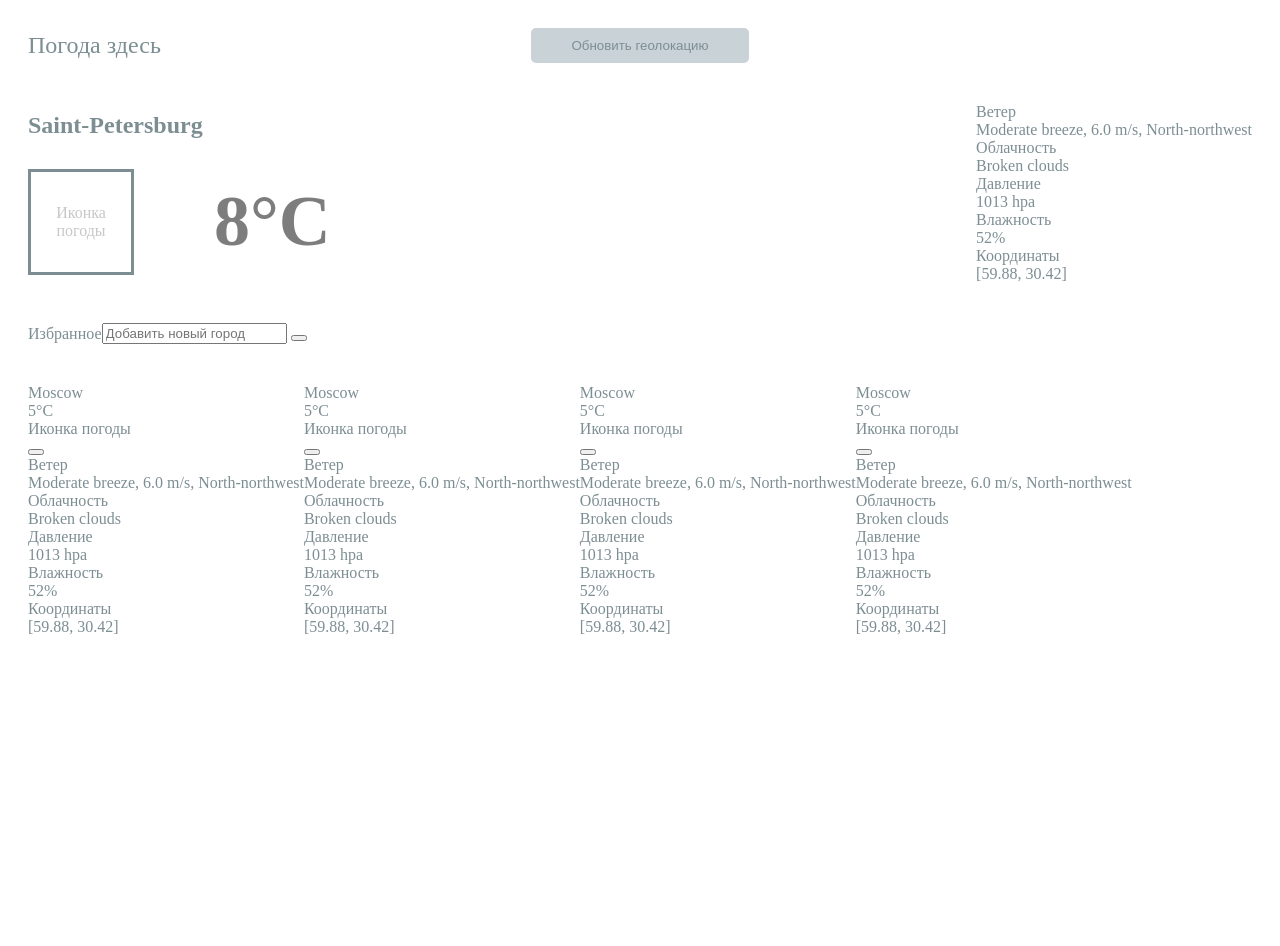
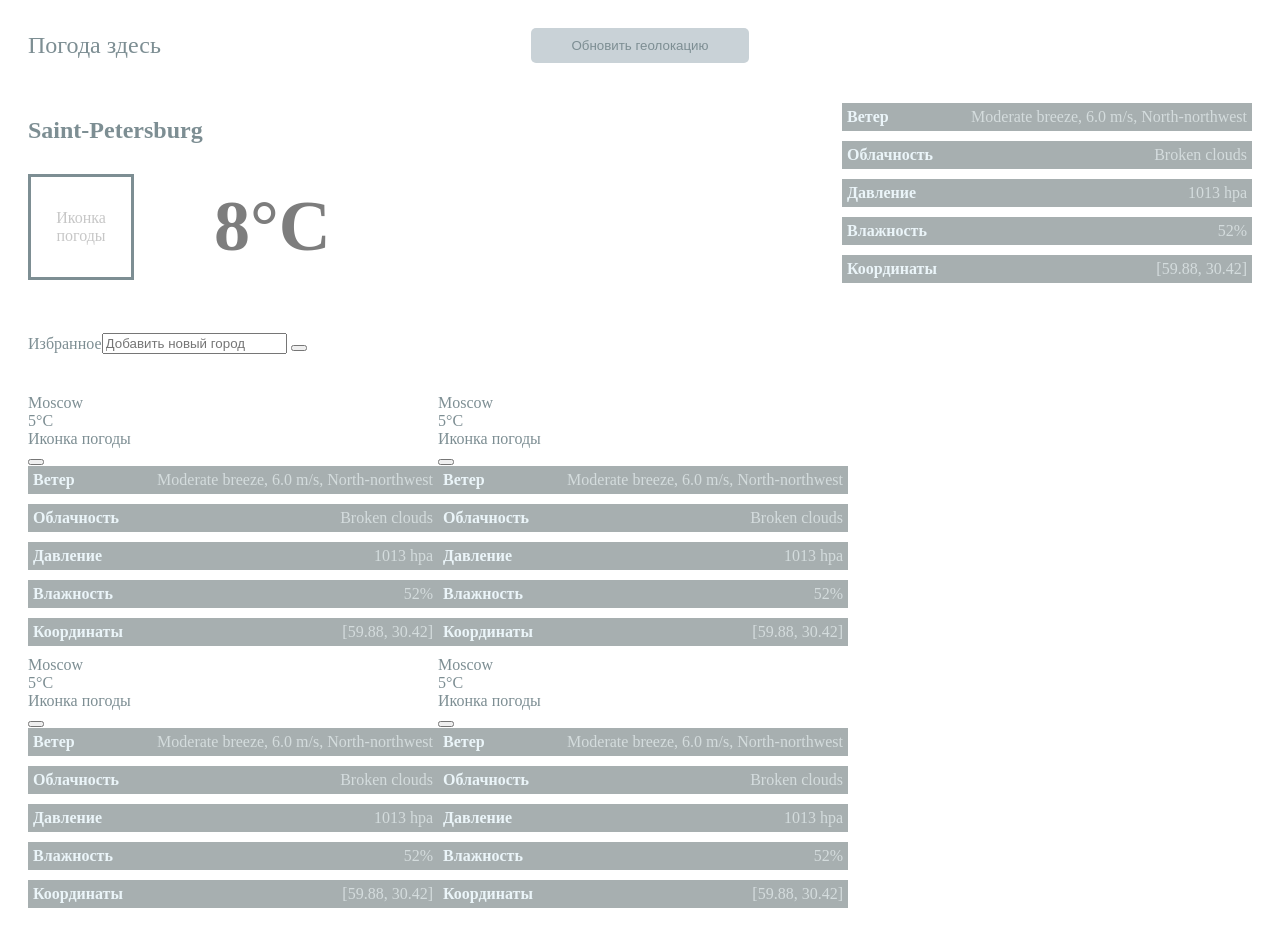
Before and after one commit to Bukilan/IMTOWeb4, a plain HTML site: page index.html in a window 1280 px wide. Before the commit the page ends 800 px from the top, so only its background shows below. Drawn offline with Linux system fonts and the light colour scheme.

Commit message:
- fix html and styles

```diff
--- a/index.css
+++ b/index.css
@@ -16,7 +16,34 @@
 }
 
 .weather-block {
+    display: flex;
+    justify-content: center;
+    flex-direction: column;
+}
 
+.weather-block:last-child {
+    margin-bottom: 0;
+}
+
+.weather-data {
+    min-width: 400px;
+    display: flex;
+    align-items: center;
+    justify-content: space-between;
+    padding: 5px;
+    background: #a7afb0;
+    margin-bottom: 10px;
+}
+
+.weather-data_key {
+    color: #ebf5f9;
+    font-size: 16px;
+    font-weight: 800;
+}
+
+.weather-data_value {
+    color: #d4dcdd;
+    font-size: 16px;
 }
 
 .weather-block_container__header_current {
--- a/index.html
+++ b/index.html
@@ -32,42 +32,42 @@
         </div>
         <div class="weather-block">
             <div class="weather-data">
-                <div>
+                <div class="weather-data_key">
                     Ветер
                 </div>
-                <div>
+                <div class="weather-data_value">
                     Moderate breeze, 6.0 m/s, North-northwest
                 </div>
             </div>
             <div class="weather-data">
-                <div>
+                <div class="weather-data_key">
                     Облачность
                 </div>
-                <div>
+                <div class="weather-data_value">
                     Broken clouds
                 </div>
             </div>
             <div class="weather-data">
-                <div>
+                <div class="weather-data_key">
                     Давление
                 </div>
-                <div>
+                <div class="weather-data_value">
                     1013 hpa
                 </div>
             </div>
             <div class="weather-data">
-                <div>
+                <div class="weather-data_key">
                     Влажность
                 </div>
-                <div>
+                <div class="weather-data_value">
                     52%
                 </div>
             </div>
             <div class="weather-data">
-                <div>
+                <div class="weather-data_key">
                     Координаты
                 </div>
-                <div>
+                <div class="weather-data_value">
                     [59.88, 30.42]
                 </div>
             </div>
@@ -84,7 +84,6 @@
     </div>
     <div class="weather-block_container">
         <div class="weather-block">
-            <div class="weather-data">
             <div class="common-weather_container">
                 <div class="common-weather_inner-container">
                     <div class="common-weather_city">
@@ -101,49 +100,47 @@
                 <button type="button" class="close_button"/>
             </div>
             <div class="weather-data">
-                    <div>
+                <div class="weather-data_key">
                     Ветер
                 </div>
-                    <div>
+                <div class="weather-data_value">
                     Moderate breeze, 6.0 m/s, North-northwest
                 </div>
             </div>
             <div class="weather-data">
-                    <div>
+                <div class="weather-data_key">
                     Облачность
                 </div>
-                    <div>
+                <div class="weather-data_value">
                     Broken clouds
                 </div>
             </div>
             <div class="weather-data">
-                    <div>
+                <div class="weather-data_key">
                     Давление
                 </div>
-                    <div>
+                <div class="weather-data_value">
                     1013 hpa
                 </div>
             </div>
             <div class="weather-data">
-                    <div>
+                <div class="weather-data_key">
                     Влажность
                 </div>
-                    <div>
+                <div class="weather-data_value">
                     52%
                 </div>
             </div>
             <div class="weather-data">
-                    <div>
+                <div class="weather-data_key">
                     Координаты
                 </div>
-                    <div>
+                <div class="weather-data_value">
                     [59.88, 30.42]
                 </div>
             </div>
         </div>
-        </div>
         <div class="weather-block">
-            <div class="weather-data">
             <div class="common-weather_container">
                 <div class="common-weather_inner-container">
                     <div class="common-weather_city">
@@ -160,49 +157,47 @@
                 <button type="button" class="close_button"/>
             </div>
             <div class="weather-data">
-                    <div>
+                <div class="weather-data_key">
                     Ветер
                 </div>
-                    <div>
+                <div class="weather-data_value">
                     Moderate breeze, 6.0 m/s, North-northwest
                 </div>
             </div>
             <div class="weather-data">
-                    <div>
+                <div class="weather-data_key">
                     Облачность
                 </div>
-                    <div>
+                <div class="weather-data_value">
                     Broken clouds
                 </div>
             </div>
             <div class="weather-data">
-                    <div>
+                <div class="weather-data_key">
                     Давление
                 </div>
-                    <div>
+                <div class="weather-data_value">
                     1013 hpa
                 </div>
             </div>
             <div class="weather-data">
-                    <div>
+                <div class="weather-data_key">
                     Влажность
                 </div>
-                    <div>
+                <div class="weather-data_value">
                     52%
                 </div>
             </div>
             <div class="weather-data">
-                    <div>
+                <div class="weather-data_key">
                     Координаты
                 </div>
-                    <div>
+                <div class="weather-data_value">
                     [59.88, 30.42]
                 </div>
             </div>
         </div>
-        </div>
         <div class="weather-block">
-            <div class="weather-data">
             <div class="common-weather_container">
                 <div class="common-weather_inner-container">
                     <div class="common-weather_city">
@@ -219,49 +214,47 @@
                 <button type="button" class="close_button"/>
             </div>
             <div class="weather-data">
-                    <div>
+                <div class="weather-data_key">
                     Ветер
                 </div>
-                    <div>
+                <div class="weather-data_value">
                     Moderate breeze, 6.0 m/s, North-northwest
                 </div>
             </div>
             <div class="weather-data">
-                    <div>
+                <div class="weather-data_key">
                     Облачность
                 </div>
-                    <div>
+                <div class="weather-data_value">
                     Broken clouds
                 </div>
             </div>
             <div class="weather-data">
-                    <div>
+                <div class="weather-data_key">
                     Давление
                 </div>
-                    <div>
+                <div class="weather-data_value">
                     1013 hpa
                 </div>
             </div>
             <div class="weather-data">
-                    <div>
+                <div class="weather-data_key">
                     Влажность
                 </div>
-                    <div>
+                <div class="weather-data_value">
                     52%
                 </div>
             </div>
             <div class="weather-data">
-                    <div>
+                <div class="weather-data_key">
                     Координаты
                 </div>
-                    <div>
+                <div class="weather-data_value">
                     [59.88, 30.42]
                 </div>
             </div>
         </div>
-        </div>
         <div class="weather-block">
-            <div class="weather-data">
             <div class="common-weather_container">
                 <div class="common-weather_inner-container">
                     <div class="common-weather_city">
@@ -278,44 +271,43 @@
                 <button type="button" class="close_button"/>
             </div>
             <div class="weather-data">
-                    <div>
+                <div class="weather-data_key">
                     Ветер
                 </div>
-                    <div>
+                <div class="weather-data_value">
                     Moderate breeze, 6.0 m/s, North-northwest
                 </div>
             </div>
             <div class="weather-data">
-                    <div>
+                <div class="weather-data_key">
                     Облачность
                 </div>
-                    <div>
+                <div class="weather-data_value">
                     Broken clouds
                 </div>
             </div>
             <div class="weather-data">
-                    <div>
+                <div class="weather-data_key">
                     Давление
                 </div>
-                    <div>
+                <div class="weather-data_value">
                     1013 hpa
                 </div>
             </div>
             <div class="weather-data">
-                    <div>
+                <div class="weather-data_key">
                     Влажность
                 </div>
-                    <div>
+                <div class="weather-data_value">
                     52%
                 </div>
             </div>
             <div class="weather-data">
-                    <div>
+                <div class="weather-data_key">
                     Координаты
                 </div>
-                    <div>
+                <div class="weather-data_value">
                     [59.88, 30.42]
-                    </div>
                 </div>
             </div>
         </div>
```
Lines whose indentation alone changed are shown as unchanged.
